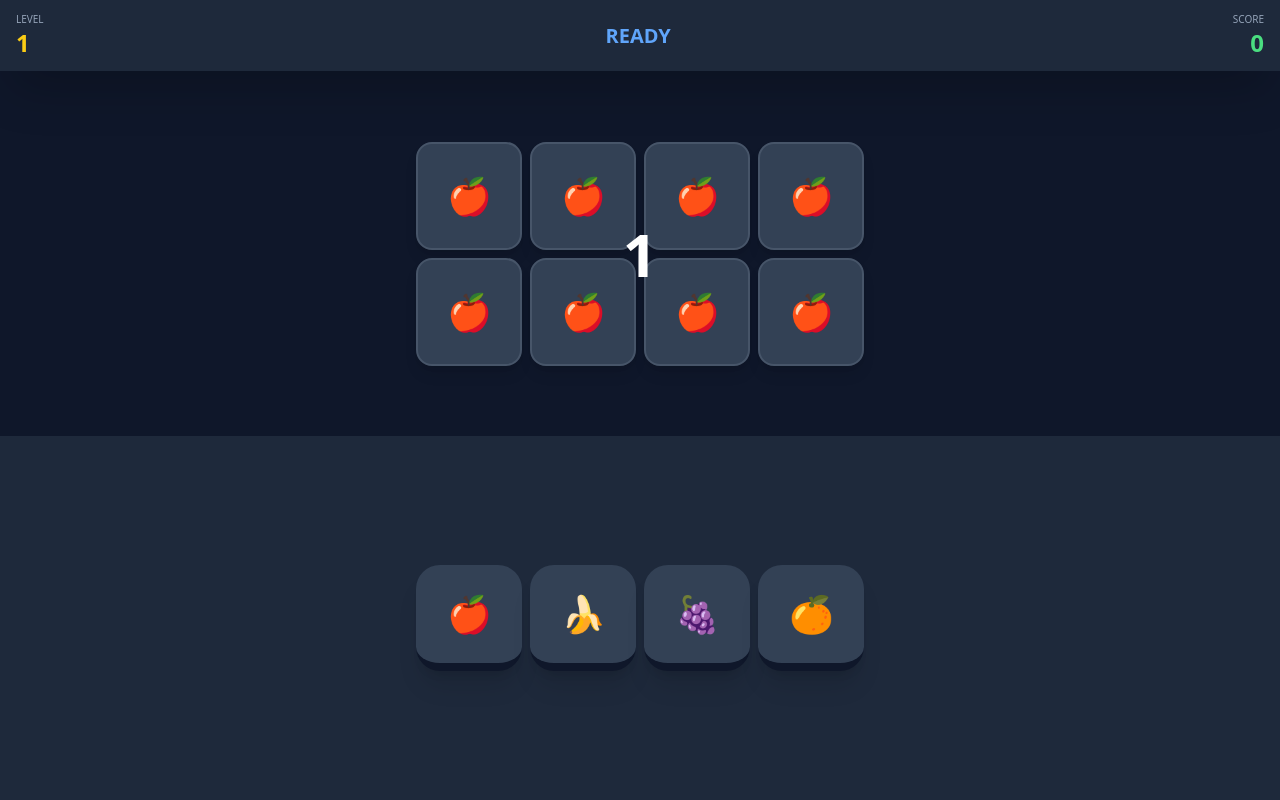
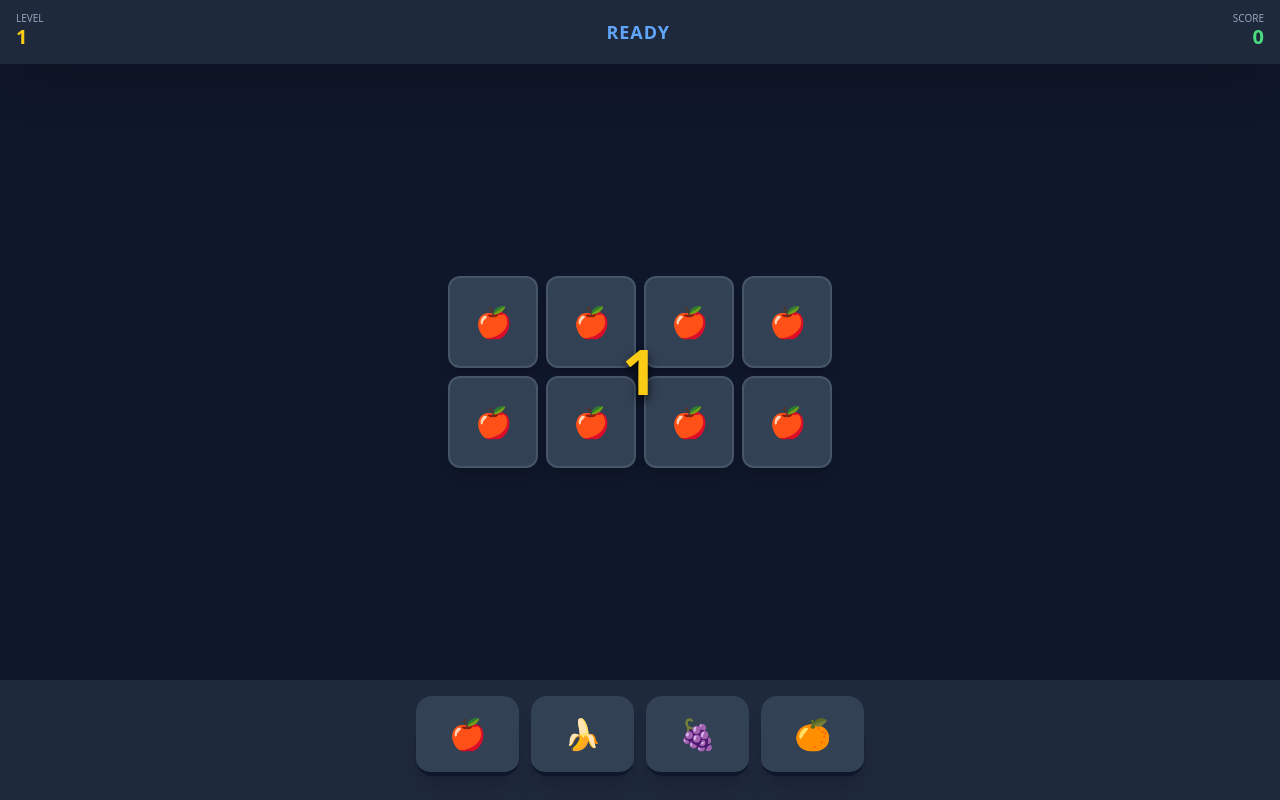
Before and after one commit to hyungpil/rhythm_game, a plain HTML site: page index.html in a window 1280 px wide. Both pictures are taken after a click on the button "START". Drawn offline with nearby package versions, Linux system fonts and the light colour scheme.

Commit message:
Update index.html

```diff
--- a/index.html
+++ b/index.html
@@ -2,7 +2,7 @@
 <html lang="ko">
 <head>
     <meta charset="UTF-8">
-    <meta name="viewport" content="width=device-width, initial-scale=1.0, maximum-scale=1.0, user-scalable=no">
+    <meta name="viewport" content="width=device-width, initial-scale=1.0, maximum-scale=1.0, user-scalable=no, viewport-fit=cover">
     <title>리듬 게임</title>
     <script src="https://cdn.tailwindcss.com"></script>
     <style>
@@ -12,69 +12,78 @@
             margin: 0;
             padding: 0;
             overflow: hidden;
+            position: fixed; /* 모바일 스크롤 및 바운스 현상 원천 차단 */
         }
         #game-container {
             display: flex;
             flex-direction: column;
             height: 100vh;
+            height: -webkit-fill-available; /* iOS 주소창 대응 */
             width: 100%;
         }
-        .active-card { border: 6px solid #fbbf24 !important; background-color: #fef3c7 !important; transform: scale(1.1); z-index: 10; }
+        .active-card {
+            border: 6px solid #fbbf24 !important;
+            background-color: #fef3c7 !important;
+            transform: scale(1.05);
+            z-index: 10;
+            color: #000;
+        }
         @keyframes zoomResult {
             0% { transform: scale(0.5); opacity: 0; }
-            100% { transform: scale(1.5); opacity: 1; }
+            100% { transform: scale(1.3); opacity: 1; }
         }
-        .animate-result { animation: zoomResult 0.5s ease-out forwards; }
-        body { touch-action: manipulation; user-select: none; -webkit-tap-highlight-color: transparent; background-color: #0f172a; }
+        .animate-result { animation: zoomResult 0.3s ease-out forwards; }
+        body {
+            touch-action: none; /* 모바일 드래그/줌 확대 기능 완전 차단 */
+            user-select: none;
+            -webkit-user-select: none;
+            -webkit-tap-highlight-color: transparent;
+            background-color: #0f172a;
+        }
     </style>
 </head>
 <body>
     <div id="game-container" class="text-white">
 
-        <!-- 상단 바 -->
-        <div class="flex-shrink-0 px-4 py-3 bg-slate-800 flex justify-between items-center shadow-2xl">
+        <div class="h-16 flex-shrink-0 px-4 bg-slate-800 flex justify-between items-center shadow-2xl z-10">
             <div class="text-left">
-                <p class="text-[10px] text-slate-400 uppercase">Level</p>
-                <p id="level" class="text-2xl font-black text-yellow-400">1</p>
+                <p class="text-[10px] text-slate-400 uppercase leading-none">Level</p>
+                <p id="level" class="text-xl font-black text-yellow-400">1</p>
             </div>
-            <div id="combo-display" class="text-xl font-bold text-blue-400">READY</div>
+            <div id="combo-display" class="text-lg font-bold text-blue-400 tracking-wider">READY</div>
             <div class="text-right">
-                <p class="text-[10px] text-slate-400 uppercase">Score</p>
-                <p id="score" class="text-2xl font-black text-green-400">0</p>
+                <p class="text-[10px] text-slate-400 uppercase leading-none">Score</p>
+                <p id="score" class="text-xl font-black text-green-400">0</p>
             </div>
         </div>
 
-        <!-- 게임 필드 -->
-        <div class="flex-1 min-h-0 px-4 py-4 flex items-center justify-center relative overflow-hidden">
-            <!-- 카운트다운 및 결과 문구 -->
-            <div id="msg-overlay" class="absolute inset-0 flex items-center justify-center text-6xl font-black z-50 pointer-events-none text-center"></div>
+        <div class="flex-1 min-h-0 px-4 py-2 flex flex-col items-center justify-center relative overflow-hidden">
+            <div id="msg-overlay" class="absolute inset-0 flex items-center justify-center text-5xl font-black z-30 pointer-events-none text-center drop-shadow-[0_5px_5px_rgba(0,0,0,0.8)]"></div>
 
-            <div id="grid" class="grid grid-cols-4 grid-rows-2 gap-2 w-full max-w-md aspect-[4/2]">
-                <!-- 8개 슬롯 -->
-                <div class="slot bg-slate-700 rounded-2xl border-2 border-slate-600 flex items-center justify-center text-3xl sm:text-4xl shadow-lg transition-all"></div>
-                <div class="slot bg-slate-700 rounded-2xl border-2 border-slate-600 flex items-center justify-center text-3xl sm:text-4xl shadow-lg transition-all"></div>
-                <div class="slot bg-slate-700 rounded-2xl border-2 border-slate-600 flex items-center justify-center text-3xl sm:text-4xl shadow-lg transition-all"></div>
-                <div class="slot bg-slate-700 rounded-2xl border-2 border-slate-600 flex items-center justify-center text-3xl sm:text-4xl shadow-lg transition-all"></div>
-                <div class="slot bg-slate-700 rounded-2xl border-2 border-slate-600 flex items-center justify-center text-3xl sm:text-4xl shadow-lg transition-all"></div>
-                <div class="slot bg-slate-700 rounded-2xl border-2 border-slate-600 flex items-center justify-center text-3xl sm:text-4xl shadow-lg transition-all"></div>
-                <div class="slot bg-slate-700 rounded-2xl border-2 border-slate-600 flex items-center justify-center text-3xl sm:text-4xl shadow-lg transition-all"></div>
-                <div class="slot bg-slate-700 rounded-2xl border-2 border-slate-600 flex items-center justify-center text-3xl sm:text-4xl shadow-lg transition-all"></div>
+            <div class="w-full max-w-sm aspect-[4/2] flex flex-col justify-center">
+                <div id="grid" class="grid grid-cols-4 grid-rows-2 gap-2 h-full">
+                    <div class="slot bg-slate-700 rounded-xl border-2 border-slate-600 flex items-center justify-center text-3xl shadow-lg transition-all duration-75"></div>
+                    <div class="slot bg-slate-700 rounded-xl border-2 border-slate-600 flex items-center justify-center text-3xl shadow-lg transition-all duration-75"></div>
+                    <div class="slot bg-slate-700 rounded-xl border-2 border-slate-600 flex items-center justify-center text-3xl shadow-lg transition-all duration-75"></div>
+                    <div class="slot bg-slate-700 rounded-xl border-2 border-slate-600 flex items-center justify-center text-3xl shadow-lg transition-all duration-75"></div>
+                    <div class="slot bg-slate-700 rounded-xl border-2 border-slate-600 flex items-center justify-center text-3xl shadow-lg transition-all duration-75"></div>
+                    <div class="slot bg-slate-700 rounded-xl border-2 border-slate-600 flex items-center justify-center text-3xl shadow-lg transition-all duration-75"></div>
+                    <div class="slot bg-slate-700 rounded-xl border-2 border-slate-600 flex items-center justify-center text-3xl shadow-lg transition-all duration-75"></div>
+                    <div class="slot bg-slate-700 rounded-xl border-2 border-slate-600 flex items-center justify-center text-3xl shadow-lg transition-all duration-75"></div>
+                </div>
             </div>
         </div>
 
-        <!-- 하단 4개 버튼 -->
-        <div id="button-area" class="flex-shrink-0 bg-slate-800 px-2">
-            <div id="button-container" class="flex justify-center gap-2 max-w-md mx-auto h-full items-center">
-                <!-- 4개의 버튼 고정 -->
-            </div>
+        <div id="button-area" class="flex-shrink-0 bg-slate-800 p-4 pb-6 min-h-[120px] max-h-[25vh] flex items-center justify-center">
+            <div id="button-container" class="flex justify-center gap-3 w-full max-w-md h-full items-stretch">
+                </div>
         </div>
     </div>
 
-    <!-- 시작/게임오버 오버레이 -->
-    <div id="main-overlay" class="fixed inset-0 bg-slate-900/95 flex flex-col items-center justify-center z-[100] p-4 sm:p-6 text-center overflow-y-auto text-white">
-        <h1 id="overlay-title" class="text-4xl sm:text-5xl font-black text-yellow-400 mb-4 italic">RHYTHM GAME</h1>
-        <p id="overlay-desc" class="text-slate-400 mb-8 sm:mb-10 text-sm sm:text-base">실수하면 즉시 종료!<br>박자에 맞춰 8개의 과일을 클리어하세요.</p>
-        <button id="start-btn" onclick="startGame()" class="bg-blue-600 hover:bg-blue-500 text-white font-black py-4 sm:py-5 px-12 sm:px-16 rounded-full text-lg sm:text-2xl shadow-2xl active:scale-95 transition-all">START</button>
+    <div id="main-overlay" class="fixed inset-0 bg-slate-900/95 flex flex-col items-center justify-center z-[100] p-6 text-center text-white">
+        <h1 id="overlay-title" class="text-4xl font-black text-yellow-400 mb-2 italic tracking-wider">RHYTHM GAME</h1>
+        <p id="overlay-desc" class="text-slate-400 mb-8 text-sm leading-relaxed">실수하면 즉시 종료!<br>박자에 맞춰 8개의 과일을 클리어하세요.</p>
+        <button id="start-btn" onclick="startGame()" class="bg-blue-600 hover:bg-blue-500 text-white font-black py-4 px-12 rounded-full text-xl shadow-2xl active:scale-95 transition-all">START</button>
     </div>
 
     <script>
@@ -102,7 +111,8 @@
             currentIndex: 0,
             isPlaying: false,
             canInput: false,
-            beatTimer: null
+            beatStartTime: 0,
+            beatDuration: 0
         };
 
         const slots = document.querySelectorAll('.slot');
@@ -110,85 +120,57 @@
         const mainOverlay = document.getElementById('main-overlay');
         const overlayTitle = document.getElementById('overlay-title');
         const overlayDesc = document.getElementById('overlay-desc');
-        const buttonArea = document.getElementById('button-area');
 
-        // 동적 높이 계산
-        function adjustLayout() {
-            const headerHeight = 72;
-            const screenHeight = window.innerHeight;
-            const availableHeight = screenHeight - headerHeight;
-            const buttonHeight = Math.max(availableHeight * 0.5, 100);
-
-            buttonArea.style.height = buttonHeight + 'px';
-            buttonArea.style.padding = '8px';
-        }
-
-        // 호루라기 효과음 (FM 변조)
+        // 싱글 톤 기반 고정 오디오 이펙트
         function playWhistle() {
             try {
                 const ctx = getAudioContext();
-                if (ctx.state === 'suspended') {
-                    ctx.resume();
-                }
+                if (ctx.state === 'suspended') ctx.resume();
 
                 const now = ctx.currentTime;
+                const osc = ctx.createOscillator();
+                const gain = ctx.createGain();
 
-                const osc1 = ctx.createOscillator();
-                const osc2 = ctx.createOscillator();
-                const gain = ctx.createGain();
-                const lfo = ctx.createOscillator();
-                const lfoGain = ctx.createGain();
+                osc.type = 'triangle';
+                osc.frequency.setValueAtTime(600, now);
+                osc.frequency.exponentialRampToValueAtTime(1000, now + 0.08);
 
-                lfo.frequency.value = 5;
-                lfoGain.gain.value = 30;
-                lfo.connect(lfoGain);
+                gain.gain.setValueAtTime(0.1, now);
+                gain.gain.exponentialRampToValueAtTime(0.01, now + 0.08);
 
-                osc1.type = 'square';
-                osc1.frequency.setValueAtTime(1200, now);
-                lfoGain.connect(osc1.frequency);
-
-                osc2.type = 'triangle';
-                osc2.frequency.setValueAtTime(800, now);
-
-                gain.gain.setValueAtTime(0.15, now);
-                gain.gain.exponentialRampToValueAtTime(0.01, now + 0.1);
-
-                osc1.connect(gain);
-                osc2.connect(gain);
+                osc.connect(gain);
                 gain.connect(ctx.destination);
 
-                osc1.start(now);
-                osc2.start(now);
-                lfo.start(now);
-
-                osc1.stop(now + 0.1);
-                osc2.stop(now + 0.1);
-                lfo.stop(now + 0.1);
+                osc.start(now);
+                osc.stop(now + 0.08);
             } catch (e) {
                 console.log('Audio error:', e);
             }
         }
 
-        // 하단 버튼 4개 생성
         function initButtons() {
             const container = document.getElementById('button-container');
             container.innerHTML = '';
             FRUITS.forEach(fruit => {
                 const btn = document.createElement('button');
-                btn.className = "flex-1 bg-slate-700 rounded-3xl text-3xl sm:text-4xl shadow-xl border-b-8 border-slate-900 active:border-b-0 active:translate-y-2 transition-all flex items-center justify-center hover:bg-slate-600";
-                btn.style.aspectRatio = '1 / 1';
+                // 고정 가로세로 비율 대신 flex-1과 items-stretch를 활용해 컨테이너 크기에 밀착시킴
+                btn.className = "flex-1 bg-slate-700 rounded-2xl text-3xl shadow-xl border-b-4 border-slate-900 active:border-b-0 active:translate-y-1 transition-all flex items-center justify-center hover:bg-slate-600 select-none";
                 btn.innerHTML = fruit.icon;
-                btn.onclick = () => handleInput(fruit.id);
+
+                // 모바일 터치 즉시 반응을 위해 mousedown/touchstart 동시 바인딩
+                btn.addEventListener('touchstart', (e) => {
+                    e.preventDefault();
+                    handleInput(fruit.id);
+                });
+                btn.addEventListener('mousedown', (e) => {
+                    handleInput(fruit.id);
+                });
+
                 container.appendChild(btn);
             });
         }
 
         function startGame() {
-            const ctx = getAudioContext();
-            if (ctx.state === 'suspended') {
-                ctx.resume();
-            }
-
             mainOverlay.classList.add('hidden');
             state.score = 0;
             state.level = 1;
@@ -211,76 +193,88 @@
 
             state.currentIndex = 0;
             state.isPlaying = true;
-            nextBeat();
+            startBeatTimer();
         }
 
         function runCountdown() {
             return new Promise(resolve => {
                 const counts = ['3', '2', '1', 'GO!'];
                 let i = 0;
-
-                // BPM에 따른 박자 간격 (밀리초)
-                const beatInterval = 60000 / state.bpm;
+                const interval = 60000 / state.bpm;
 
                 const playBeat = () => {
                     if (i < counts.length) {
-                        msgOverlay.innerHTML = `<span class="animate-count text-white">${counts[i]}</span>`;
+                        msgOverlay.innerHTML = `<span class="text-yellow-400 font-black animate-result">${counts[i]}</span>`;
                         playWhistle();
                         i++;
-                        setTimeout(playBeat, beatInterval);
+                        setTimeout(playBeat, interval);
                     } else {
                         msgOverlay.innerHTML = '';
                         resolve();
                     }
                 };
-
                 playBeat();
             });
         }
 
         function generateSequence() {
-            let pool = [];
-            if (state.level === 1) {
-                pool = Array(8).fill(FRUITS[0]);
-            } else if (state.level === 2) {
-                pool = Array(8).fill(null).map(() => FRUITS[Math.floor(Math.random() * 2)]);
-            } else {
-                pool = Array(8).fill(null).map(() => FRUITS[Math.floor(Math.random() * 4)]);
-            }
-            return pool;
+            return Array(8).fill(null).map(() => {
+                if (state.level === 1) return FRUITS[0];
+                if (state.level === 2) return FRUITS[Math.floor(Math.random() * 2)];
+                return FRUITS[Math.floor(Math.random() * 4)];
+            });
         }
 
-        function nextBeat() {
+        // 고정밀 게임 루프 타이머 시작
+        function startBeatTimer() {
+            state.beatDuration = 60000 / state.bpm;
+            state.beatStartTime = performance.now();
+            setupNextBeat();
+            requestAnimationFrame(gameLoop);
+        }
+
+        function setupNextBeat() {
             if (state.currentIndex >= 8) {
                 levelClear();
                 return;
             }
-
             slots.forEach(s => s.classList.remove('active-card'));
             slots[state.currentIndex].classList.add('active-card');
-
-            // 박자 신호음 재생
             playWhistle();
             state.canInput = true;
+        }
 
-            const interval = 60000 / state.bpm;
-            state.beatTimer = setTimeout(() => {
-                if (state.canInput) gameOver("박자를 놓쳤습니다!");
-            }, interval);
+        // 밀림 없는 고정밀 루프 검사기
+        function gameLoop(timestamp) {
+            if (!state.isPlaying) return;
+
+            const elapsed = timestamp - state.beatStartTime;
+
+            if (elapsed >= state.beatDuration) {
+                // 시간 초과 시점에 유저가 입력을 처리하지 못했다면 아웃
+                if (state.canInput) {
+                    gameOver("박자를 놓쳤습니다!");
+                    return;
+                }
+                // 다음 박자로 전진
+                state.beatStartTime += state.beatDuration; // 오차 축적 방지
+                setupNextBeat();
+            }
+            requestAnimationFrame(gameLoop);
         }
 
         function handleInput(id) {
             if (!state.isPlaying || !state.canInput) return;
 
-            if (navigator.vibrate) navigator.vibrate(50);
-            clearTimeout(state.beatTimer);
-            state.canInput = false;
+            if (navigator.vibrate) navigator.vibrate(30);
+            state.canInput = false; // 이번 박자 입력 마감
 
             if (id === state.sequence[state.currentIndex].id) {
                 state.score += 10;
                 updateUI();
                 state.currentIndex++;
-                setTimeout(nextBeat, 50);
+
+                // 유저가 맞춘 시점에 즉시 다음 비트로 타임스탬프 당기기 시도 방지 및 흐름 유지
             } else {
                 gameOver("틀린 과일을 눌렀습니다!");
             }
@@ -290,26 +284,25 @@
             state.isPlaying = false;
             slots.forEach(s => s.classList.remove('active-card'));
 
-            const results = ['PERFECT!', 'EXCELLENT!', 'GREAT!', 'AMAZING!'];
+            const results = ['PERFECT!', 'GREAT!', 'AMAZING!'];
             const res = results[Math.floor(Math.random() * results.length)];
-            msgOverlay.innerHTML = `<span class="animate-result text-yellow-400 drop-shadow-lg">${res}</span>`;
+            msgOverlay.innerHTML = `<span class="animate-result text-green-400 font-black">${res}</span>`;
 
             setTimeout(() => {
                 msgOverlay.innerHTML = '';
                 state.level++;
-                state.bpm += 15;
+                state.bpm = Math.min(state.bpm + 10, 140); // 최대 속도 제한
                 startLevel();
-            }, 2000);
+            }, 1500);
         }
 
         function gameOver(reason) {
-            clearTimeout(state.beatTimer);
             state.isPlaying = false;
-            if (navigator.vibrate) navigator.vibrate([200, 100, 200]);
+            if (navigator.vibrate) navigator.vibrate([100, 50, 100]);
 
             overlayTitle.innerText = "GAME OVER";
             overlayTitle.classList.replace('text-yellow-400', 'text-red-500');
-            overlayDesc.innerHTML = `${reason}<br><br><span class="text-white text-lg sm:text-2xl font-bold">최종 점수: ${state.score}</span>`;
+            overlayDesc.innerHTML = `${reason}<br><br><span class="text-white text-2xl font-bold">최종 점수: ${state.score}</span>`;
             document.getElementById('start-btn').innerText = "TRY AGAIN";
             mainOverlay.classList.remove('hidden');
         }
@@ -319,13 +312,9 @@
             document.getElementById('score').innerText = state.score;
         }
 
-        // 초기 설정
         window.addEventListener('load', () => {
             getAudioContext();
-            adjustLayout();
         });
-
-        window.addEventListener('resize', adjustLayout);
     </script>
 </body>
 </html>
```
